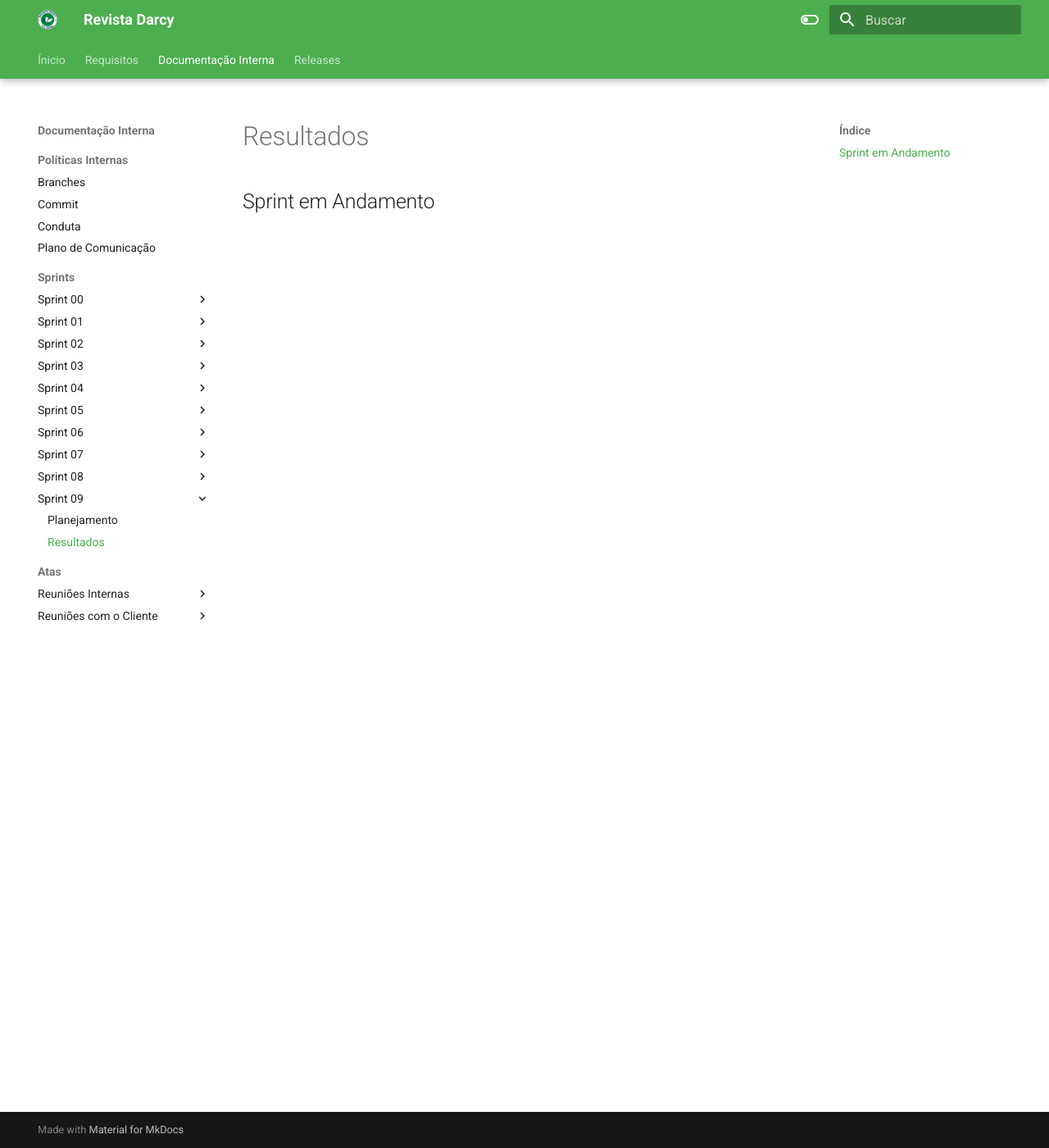
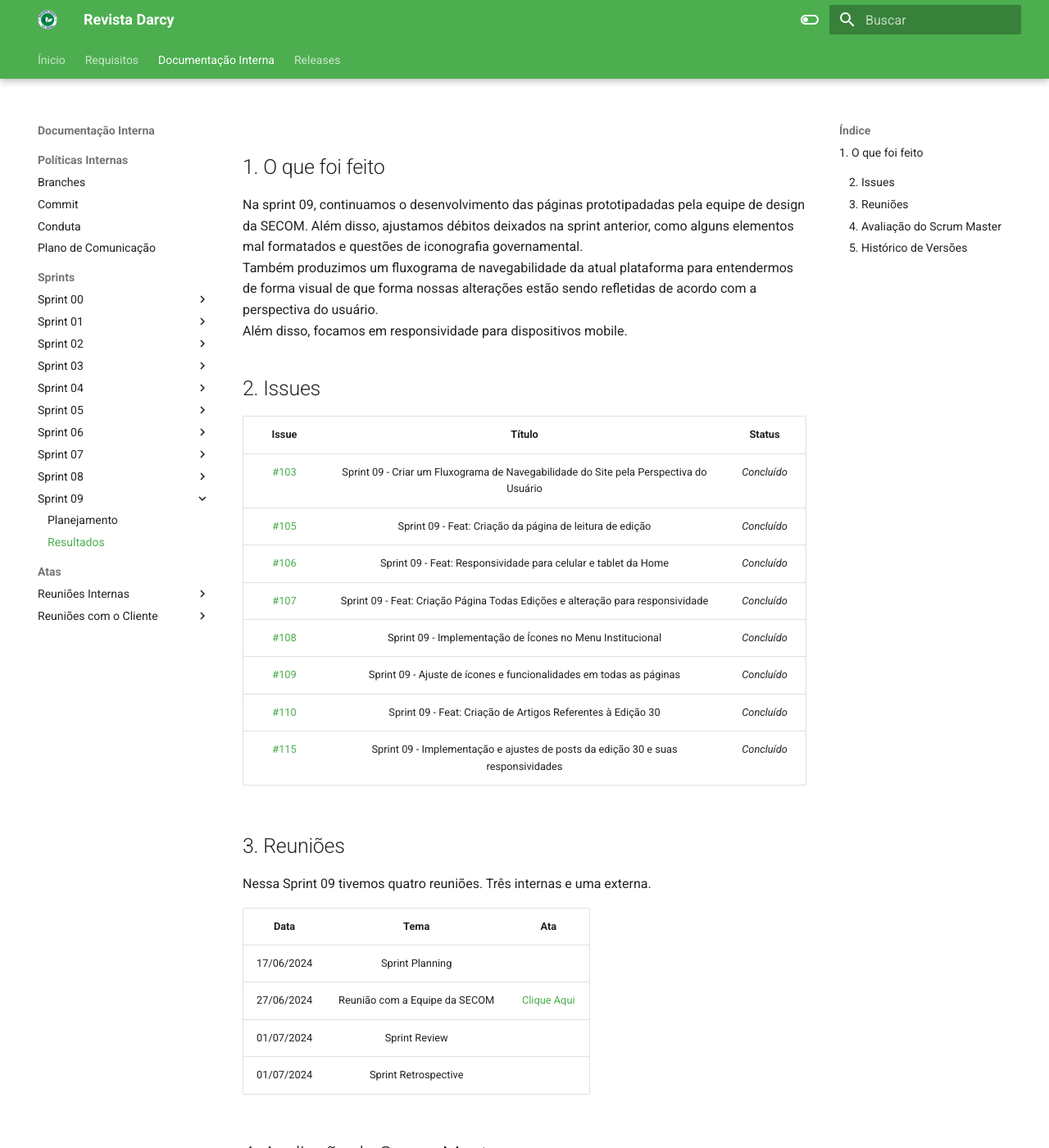
Before and after one commit to ResidenciaTICBrisa/T2G7-Revista-Darcy, an MkDocs documentation site: the page built from docs/sprints/sprint09/resultados.md, in a window 1280 px wide and 1400 px high. Shown: the whole window at 82% size. Built offline with MkDocs 1.6.1 and Material for MkDocs 9.7.7, drawn with Linux system fonts in a browser that asks for light colours; some of the changed text lies outside the part shown.

Commit message:
:books: docs - sprint 09 results
Co-authored-by: Tiago1604 <202028973@aluno.unb.br>
Co-authored-by: joselitopradomarques <joselito.prado.marques@gmail.com>
Co-authored-by: luisfilipe3 <luisfilipesva@gmail.com>
Co-authored-by: JeffersonSenaa <jeffersonsena12144@gmail.com>
Co-authored-by: gabriel-moraiss <gabriel.ms1225@gmail.com>

```diff
--- a/docs/sprints/sprint09/resultados.md
+++ b/docs/sprints/sprint09/resultados.md
@@ -1 +1,40 @@
-## Sprint em Andamento
+## 1. O que foi feito
+
+Na sprint 09, continuamos o desenvolvimento das páginas prototipadadas pela equipe de design da SECOM. Além disso, ajustamos débitos deixados na sprint anterior, como alguns elementos mal formatados e questões de iconografia governamental. <br>
+Também produzimos um fluxograma de navegabilidade da atual plataforma para entendermos de forma visual de que forma nossas alterações estão sendo refletidas de acordo com a perspectiva do usuário.<br>
+Além disso, focamos em responsividade para dispositivos mobile. <br>
+#
+
+## 2. Issues
+
+|                            Issue                             |              Título               |                    Status                     |
+| :----------------------------------------------------------: | :-------------------------------: | :-------------------------------------------------: |
+| [#103](https://github.com/ResidenciaTICBrisa/T2G7-Revista-Darcy/issues/103) | Sprint 09 - Criar um Fluxograma de Navegabilidade do Site pela Perspectiva do Usuário | _Concluído_ |
+| [#105](https://github.com/ResidenciaTICBrisa/T2G7-Revista-Darcy/issues/105) | Sprint 09 - Feat: Criação da página de leitura de edição| _Concluído_ |
+| [#106](https://github.com/ResidenciaTICBrisa/T2G7-Revista-Darcy/issues/106) | Sprint 09 - Feat: Responsividade para celular e tablet da Home |_Concluído_ |
+| [#107](https://github.com/ResidenciaTICBrisa/T2G7-Revista-Darcy/issues/107) | Sprint 09 - Feat: Criação Página Todas Edições e alteração para responsividade | _Concluído_ |
+| [#108](https://github.com/ResidenciaTICBrisa/T2G7-Revista-Darcy/issues/108) | Sprint 09 - Implementação de Ícones no Menu Institucional | _Concluído_ |
+| [#109](https://github.com/ResidenciaTICBrisa/T2G7-Revista-Darcy/issues/109) | Sprint 09 - Ajuste de ícones e funcionalidades em todas as páginas | _Concluído_ |
+| [#110](https://github.com/ResidenciaTICBrisa/T2G7-Revista-Darcy/issues/110) | Sprint 09 - Feat: Criação de Artigos Referentes à Edição 30 | _Concluído_ |
+| [#115](https://github.com/ResidenciaTICBrisa/T2G7-Revista-Darcy/issues/115) | Sprint 09 - Implementação e ajustes de posts da edição 30 e suas responsividades | _Concluído_ |
+
+## 3. Reuniões
+
+Nessa Sprint 09 tivemos quatro reuniões. Três internas e uma externa.
+
+| Data       | Tema | Ata
+| :--------: | :----: | :--------------------:
+| 17/06/2024 |  Sprint Planning   |
+| 27/06/2024 | Reunião com a Equipe da SECOM  | [Clique Aqui](https://residenciaticbrisa.github.io/T2G7-Revista-Darcy/atas/equipe_cliente/ata12)
+| 01/07/2024 | Sprint Review  |
+| 01/07/2024 | Sprint Retrospective  |
+
+## 4. Avaliação do Scrum Master
+
+No decorrer desta sprint, o time realizou o que foi planejado internamente e colaborou ativamente com o projeto.
+
+## 5. Histórico de Versões
+
+| Data       | Versão | Descrição                                 | Autor             |
+| :--------: | :----: | :--------------------:                    | :---------------: |
+| 01/07/2024 |  0.1   | Abertura do documento                     | [José André](https://github.com/joseandre25) |
--- a/mkdocs.yml
+++ b/mkdocs.yml
@@ -104,5 +104,6 @@ nav:
         - Reunião 10: atas/equipe_cliente/ata10.md
         - Reunião 11: atas/equipe_cliente/ata11.md
         - Reunião 12: atas/equipe_cliente/ata12.md
+        - Reunião 13: atas/equipe_cliente/ata13.md
   - Releases:
     - Release 1: release/release1.md
```
Also changed, not shown: docs/atas/equipe_cliente/ata13.md (added, +50 -0 lines), docs/sprints/sprint09/planejamento.md (+1 -2 lines).
